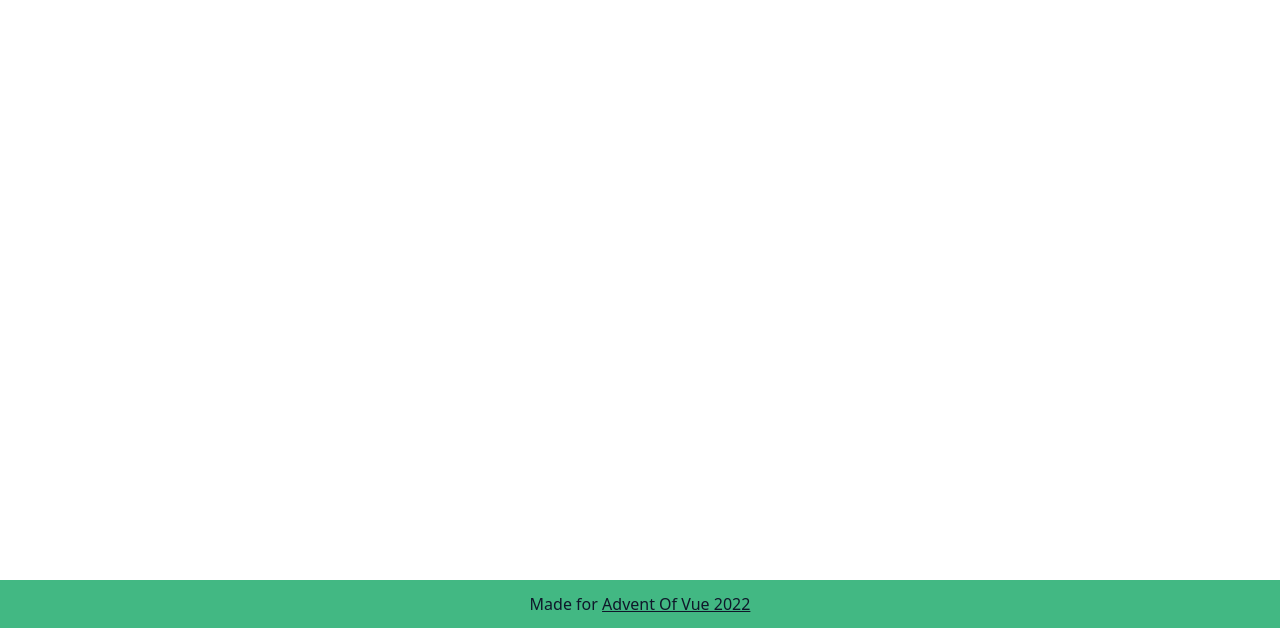
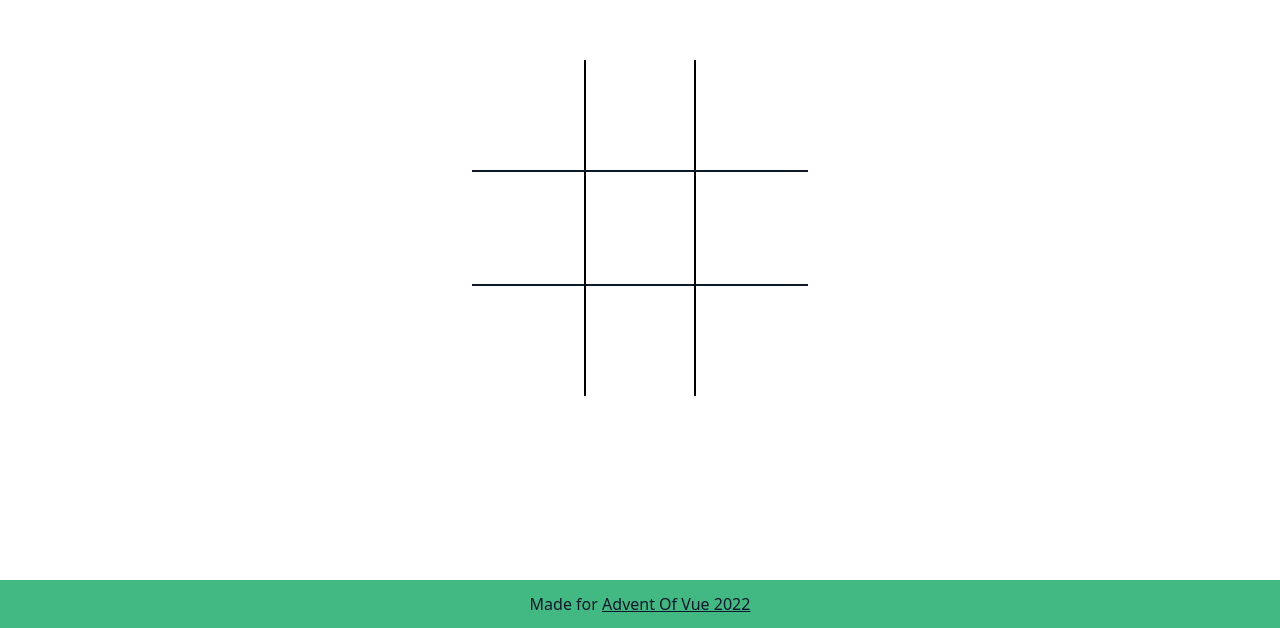
Before and after one commit to lxnelyclxud/aov-2022-pilot-puzzle, a Vue app: page / in a window 1280 px wide. Shown: the part 172-800 px from the top of the page. Built offline with nearby package versions, Linux system fonts and the light colour scheme.

Commit message:
base game

```diff
--- a/src/App.vue
+++ b/src/App.vue
@@ -1,17 +1,68 @@
 <script setup lang="ts">
-//
+import { ref } from 'vue'
 
-const board = [
-  [null, ],
-  [],
-  [],
-]
+type Move = 0 | 1
+type Cell = Move | null
+type Row = [Cell, Cell, Cell]
+type Board = [Row, Row, Row]
+
+function initBoard(): Board {
+  return [
+    [null, null, null],
+    [null, null, null],
+    [null, null, null],
+  ]
+}
+
+const board = ref<Board>(initBoard())
+const move = ref<Move>(0)
+const finished = ref(false)
+
+function allEqual<T>(arr: T): boolean {
+  return arr.every(v => v === arr[0])
+}
+
+function hasWon(row: number, col: number): boolean {
+  return allEqual(board.value[row])
+}
+
+function swap(): void {
+  move.value = move.value === 0 ? 1 : 0
+}
+
+function makeMove(row: number, col: number): void {
+  if (board.value[row][col] !== null) return
+  board.value[row][col] = move.value
+  swap()
+}
 </script>
 
 <template>
-  <div class="w-full h-full flex justify-center items-center">
-    <div class="grid grid-rows-3 grid-cols-3">
+  <div class="w-full h-full flex flex-col justify-center items-center">
+    <div class="grid grid-rows-3 place-items-center select-none">
+      <div
+        v-for="(row, i) in board"
+        :key="i"
+        class="grid grid-cols-3 place-items-center border-gray-dark even:border-t-2 even:border-b-2 even:-my-2"
+      >
+        <div
+          v-for="(cell, j) in row"
+          :key="j"
+          :class="[cell === null && 'hover:bg-green/25 transition duration-100']"
+          class="grid place-items-center w-28 h-28 cursor-crosshair even:border-l-2 even:border-r-2"
+          @click="makeMove(i, j)"
+        >
+          {{ cell }}
+        </div>
+      </div>
+    </div>
 
+    <div v-if="finished" class="mt-10">
+      <button
+        class="border border-green border-2 border-dashed uppercase text-green tracking-wide px-6 py-3 rounded-lg"
+      >
+        Play
+      </button>
     </div>
   </div>
 </template>
```
